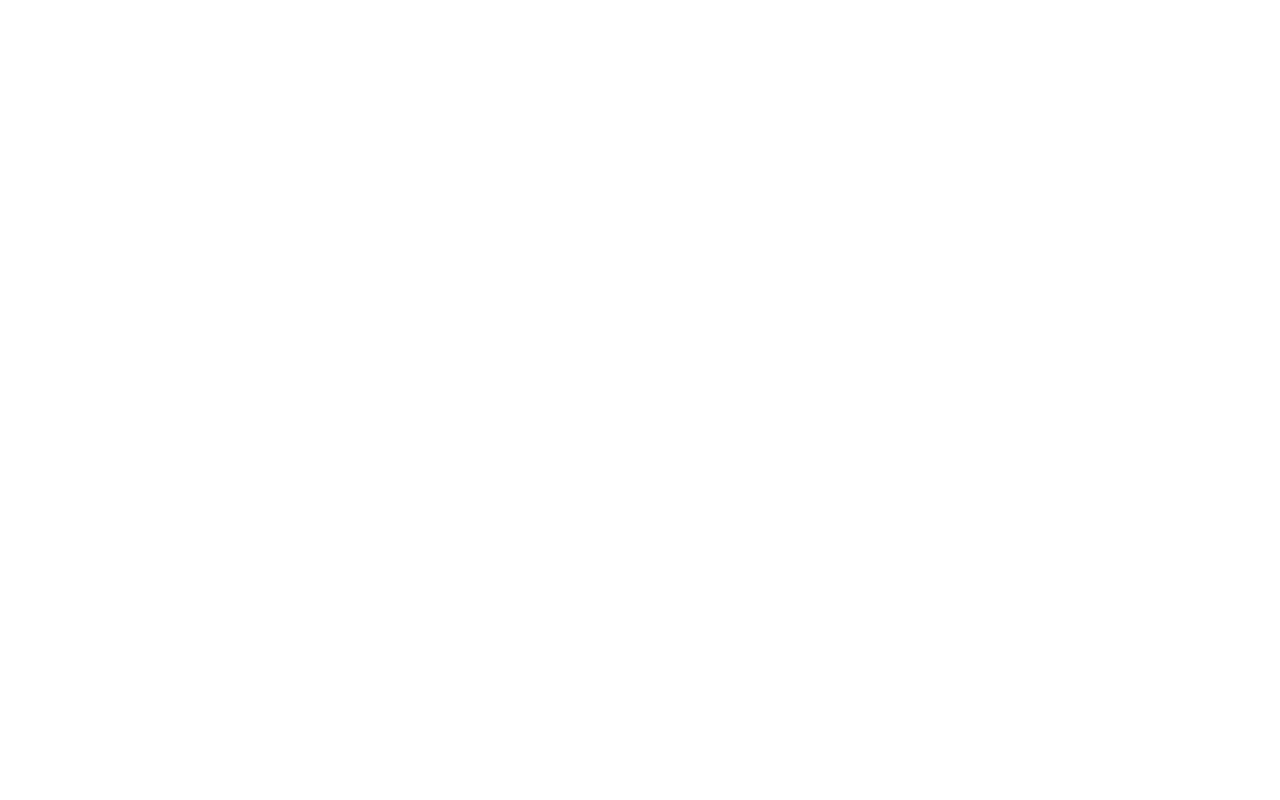
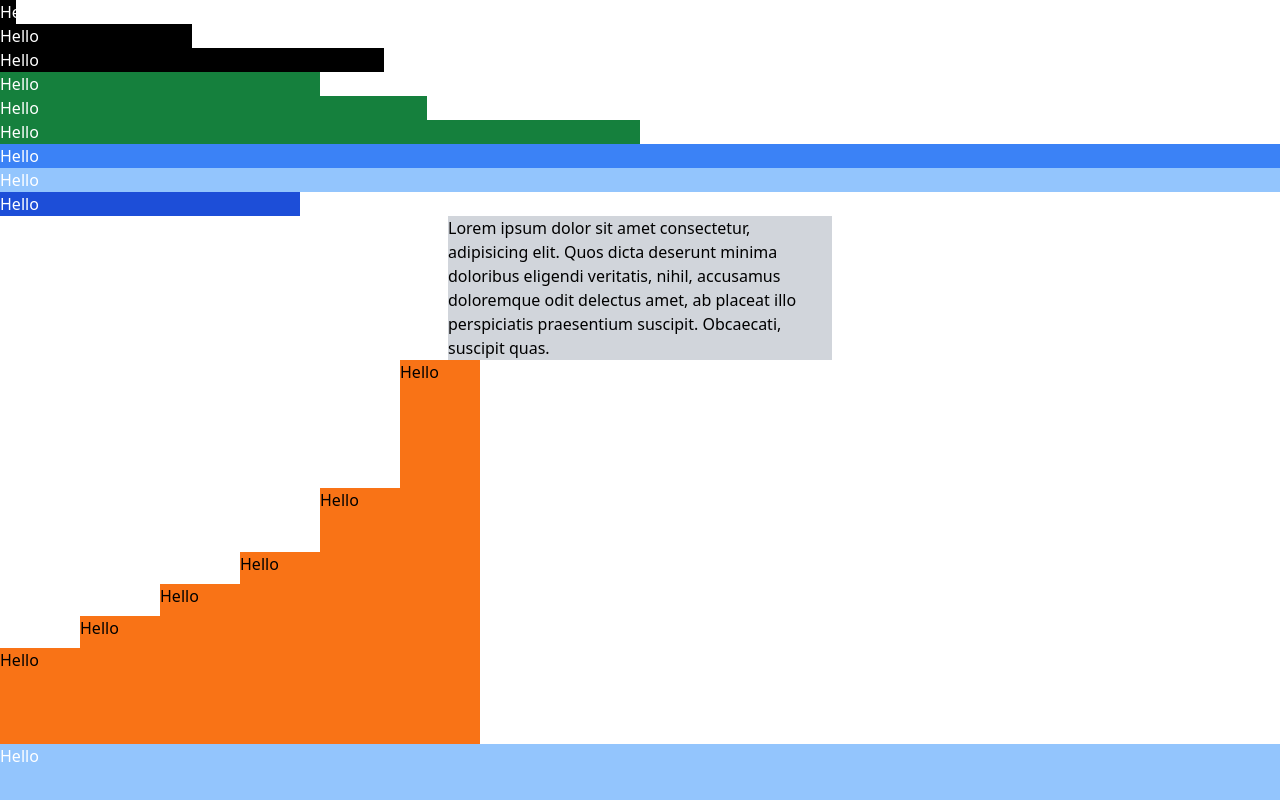
Before and after one commit to BlackErik/learning-tailwind, a plain HTML site: page tailwind-sandbox-starter/05-sizing/index.html in a window 1280 px wide. Drawn offline with nearby package versions, Linux system fonts and the light colour scheme.

Commit message:
width and height

```diff
--- a/tailwind-sandbox-starter/05-sizing/index.html
+++ b/tailwind-sandbox-starter/05-sizing/index.html
@@ -9,26 +9,44 @@
   </head>
   <body>
     <!-- Width -->
+    <div class="bg-black text-white w-4">Hello</div>
+    <div class="bg-black text-white w-48">Hello</div>
+    <div class="bg-black text-white w-96">Hello</div>
 
     <!-- Percentages -->
+    <div class="bg-green-700 text-white w-1/4">Hello</div>
+    <div class="bg-green-700 text-white w-1/3">Hello</div>
+    <div class="bg-green-700 text-white w-1/2">Hello</div>
 
     <!-- Width of the viewport -->
+    <div class="bg-blue-500 text-white w-screen">Hello</div>
 
     <!-- 100% of container -->
-
-    <!-- min/max content -->
+    <div class="bg-blue-300 text-white w-full">Hello</div>
 
     <!-- Arbitrary width -->
+    <div class="bg-blue-700 text-white w-[300px]">Hello</div>
 
     <!-- Max Width -->
+    <div class="bg-gray-300 max-w-sm mx-auto">
+      Lorem ipsum dolor sit amet consectetur, adipisicing elit. Quos dicta
+      deserunt minima doloribus eligendi veritatis, nihil, accusamus doloremque
+      odit delectus amet, ab placeat illo perspiciatis praesentium suscipit.
+      Obcaecati, suscipit quas.
+    </div>
 
     <!-- Height (Most of the same options as widths) -->
-
-    <!-- Min Height -->
-
-    <!-- Max Height -->
+    <div class="flex items-end">
+      <div class="bg-orange-500 w-20 h-24">Hello</div>
+      <div class="bg-orange-500 w-20 h-32">Hello</div>
+      <div class="bg-orange-500 w-20 h-40">Hello</div>
+      <div class="bg-orange-500 w-20 h-48">Hello</div>
+      <div class="bg-orange-500 w-20 h-64">Hello</div>
+      <div class="bg-orange-500 w-20 h-96">Hello</div>
+    </div>
 
     <!-- Full screen height -->
+    <div class="bg-blue-300 text-white h-screen">Hello</div>
   </body>
 </html>
 
```
